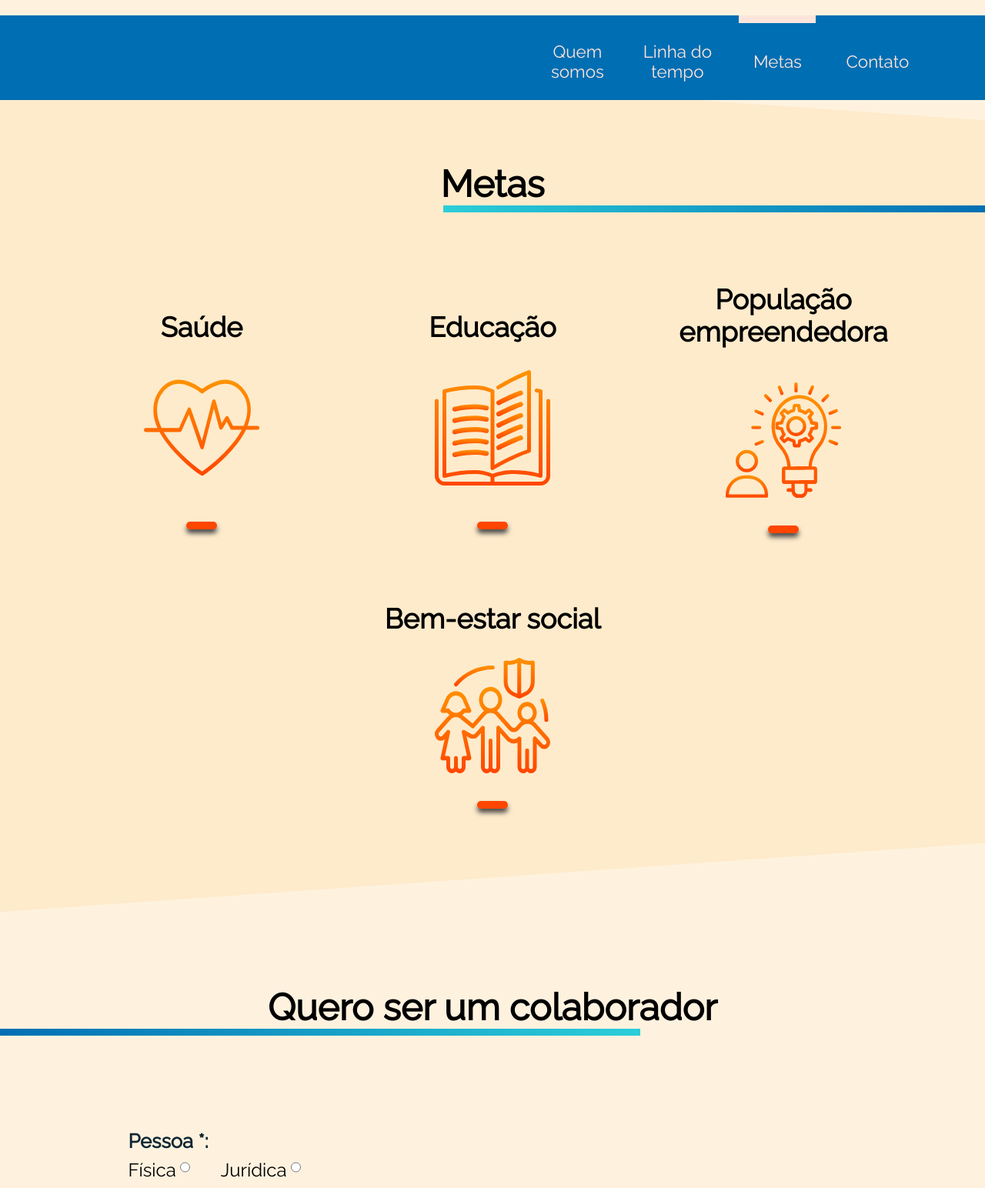
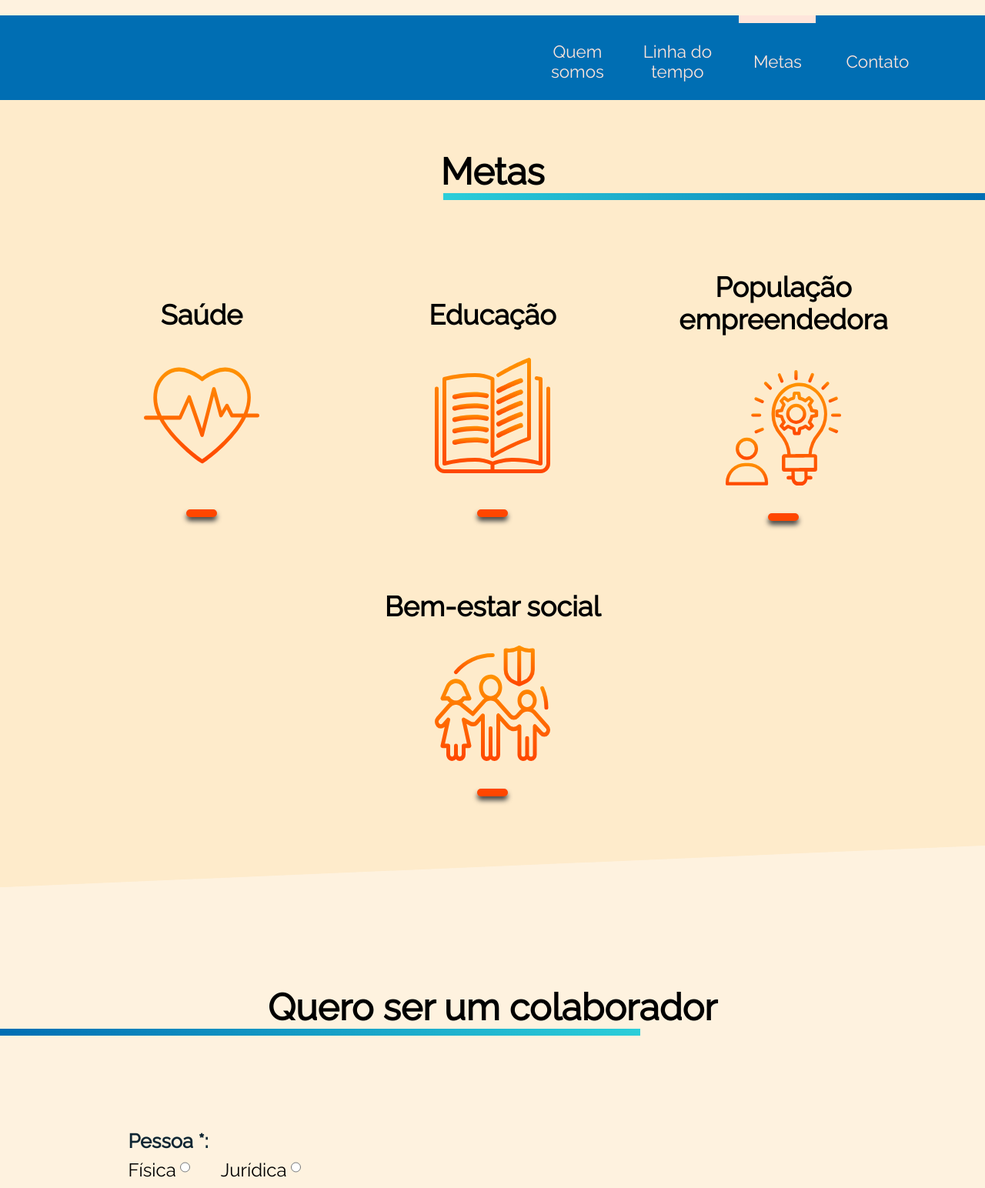
Before and after one commit to citi-onboarding/associacao-chie, a Django app: page / in a window 1280 px wide. Shown: the top 1544 px of the page at 77% size. Run offline with Django 3.2, Linux system fonts and the light colour scheme; data that the repository does not hold is empty.

Commit message:
modeling div design and adjusting in proportions

```diff
--- a/static/css/home.css
+++ b/static/css/home.css
@@ -1 +1,13 @@
-/* Coloque aqui o código responsável por estilizar "Home" */
+:root {
+font-size: 16px;
+}
+
+html,body {
+    margin: 0;
+    width: 100%;
+    height: 100%;
+}
+
+html {
+    scroll-behavior: smooth;
+}
--- a/static/css/includesCSS/contact.css
+++ b/static/css/includesCSS/contact.css
@@ -5,7 +5,7 @@
     align-items: center;
     justify-content: center;
     background-color: #FEF2DF;
-    padding-top: 7vh;
+    padding-top: 11vh;
 
 }
 .contact-title {
@@ -158,9 +158,9 @@ button:active {
         margin: 9% 0 5% 0;
     }
     .contact-content-location {
-        width: 80vw;
-        height: 60vh;
-        max-height: 200px;
+        width: 90vw;
+        height: 35vh;
+
     }
     #contact-content-form {
         font-size: 1.3rem;
--- a/static/css/includesCSS/footer.css
+++ b/static/css/includesCSS/footer.css
@@ -9,7 +9,7 @@
     align-items: center;
     color: #FEE5DB;
     padding: 40px 0 20px 0;
-    clip-path: polygon(0 20%, 100% 0, 100% 100%, 0% 100%);
+    clip-path: polygon(0 10%, 100% 0, 100% 100%, 0% 100%);
 
 }
 
--- a/static/css/includesCSS/goals.css
+++ b/static/css/includesCSS/goals.css
@@ -14,8 +14,8 @@ body {
     justify-content: center;
     align-items: center;
     width: 100%;
-    padding: 13vh 0 13vh 0;
-    clip-path: polygon(0 0, 100% 8%, 100% 92%, 0 100%);
+    padding: 11vh 0 11vh 0;
+    clip-path: polygon(0 0, 100% 5%, 100% 95%, 0 100%);
 }
 
 #goals .goals-title {
--- a/static/css/includesCSS/navbar.css
+++ b/static/css/includesCSS/navbar.css
@@ -1,13 +1,3 @@
-:root {
-    font-size: 16px;
-}
-html{
-    scroll-behavior: smooth;
-}
-body {
-    margin: 0;
-}
-
 #navbar {
     font-family: 'Raleway', sans-serif;
     width: 100%;
@@ -38,6 +28,7 @@ body {
 #navbar .navbar-items-desktop{
     display: flex;
     flex-direction: row;
+    margin: 0;
     height: 100%;
     font-size: 1.4rem;
     list-style-type: none;
```
